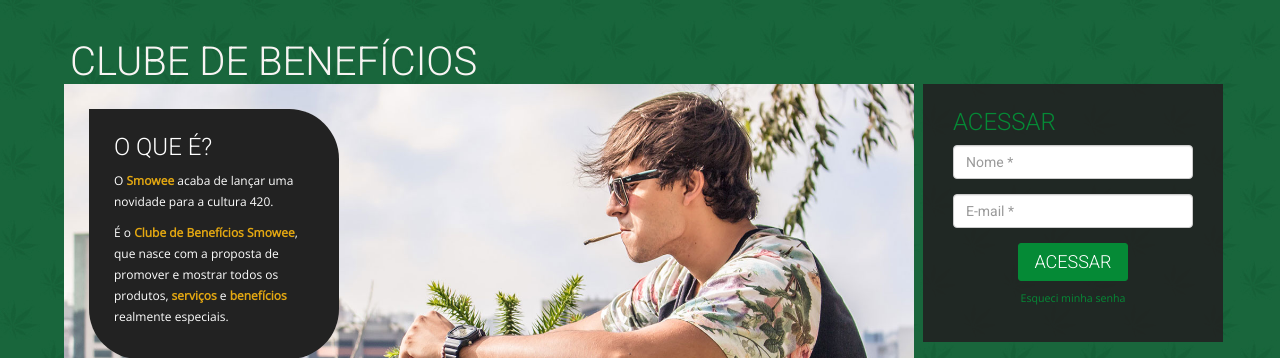
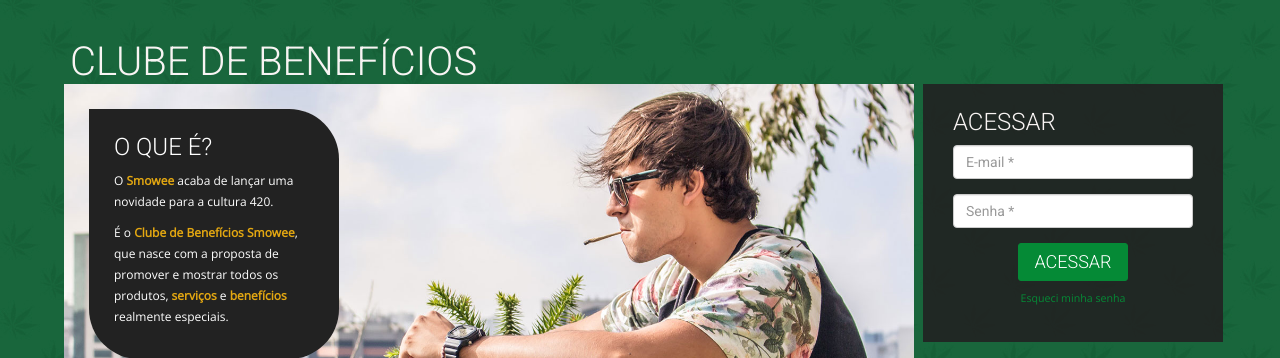
Before and after one commit to felipenakao/smowee, a Laravel app: page /clube in a window 1280 px wide. Shown: the part 60-418 px from the top of the page. Run offline with Laravel 8, Linux system fonts and the light colour scheme; settings files or empty folders that the repository lacks are supplied; some libraries are stand-ins or nearby versions; some web fonts are replaced.

Commit message:
clube login bugfix

```diff
--- a/app/Http/Controllers/Auth/LoginController.php
+++ b/app/Http/Controllers/Auth/LoginController.php
@@ -4,6 +4,7 @@ namespace App\Http\Controllers\Auth;
 
 use App\Http\Controllers\Controller;
 use Illuminate\Foundation\Auth\AuthenticatesUsers;
+use Illuminate\Support\Facades\Auth;
 
 class LoginController extends Controller
 {
@@ -25,8 +26,13 @@ class LoginController extends Controller
      *
      * @var string
      */
-    protected $redirectTo = '/admin/panel';
-
+    // protected $redirectTo = '/admin/panel';
+    protected function redirectTo()
+    {
+        $url = '/admin/panel';
+        dd(Auth::user());
+        return $url;
+    }
     /**
      * Create a new controller instance.
      *
--- a/app/Http/Middleware/AuthClube.php
+++ b/app/Http/Middleware/AuthClube.php
@@ -27,11 +27,11 @@ class AuthClube
         $user = $request->user();
         // verificar ano de nascimento
         // verificar acesso ao clube(flag clube)
-        if (!$user || $user->clube < 1){
+        if (!$user){
             return Response(view('clube.login', compact(['ogUrl', 'ogType', 'ogTitle', 'ogDescription', 'ogImage'])));
-            dd($user);
         }
+        dd($user);
 
-        return $response;
+        return Response(view('clube.display', compact(['ogUrl', 'ogType', 'ogTitle', 'ogDescription', 'ogImage'])));
     }
 }
--- a/resources/views/clube/login.blade.php
+++ b/resources/views/clube/login.blade.php
@@ -35,16 +35,17 @@
 
     <div class="clube-de-beneficios-side">
       <div class="clube-side-caption">
-        <h3 class="section-heading "><a href="/login">Acessar</a></h2>
-          <form name="sentMessage" id="contactForm" novalidate>
+        <h3 class="section-heading ">Acessar</h3>
+        <form action="{{ route('login') }}" method="POST"name="clube-login" id="clube-login" novalidate>
+          {{ csrf_field() }}
           <div class="row">
             <div class="clube-de-beneficios-side-form-grid">
               <div class="form-group">
-                  <input type="text" class="form-control" placeholder="Nome *" id="name" required data-validation-required-message="Por favor insira seu nome.">
+                <input type="email" name="email" class="form-control" placeholder="E-mail *" id="email" required data-validation-required-message="Por favor insira seu e-mail.">
                 <p class="help-block text-danger"></p>
               </div>
               <div class="form-group">
-                  <input type="email" class="form-control" placeholder="E-mail *" id="email" required data-validation-required-message="Por favor insira seu e-mail.">
+                <input type="password" name="password" class="form-control" placeholder="Senha *" id="password" required data-validation-required-message="Por favor insira sua senha.">
                 <p class="help-block text-danger"></p>
               </div>
             </div>
```
Lines whose indentation alone changed are shown as unchanged.
